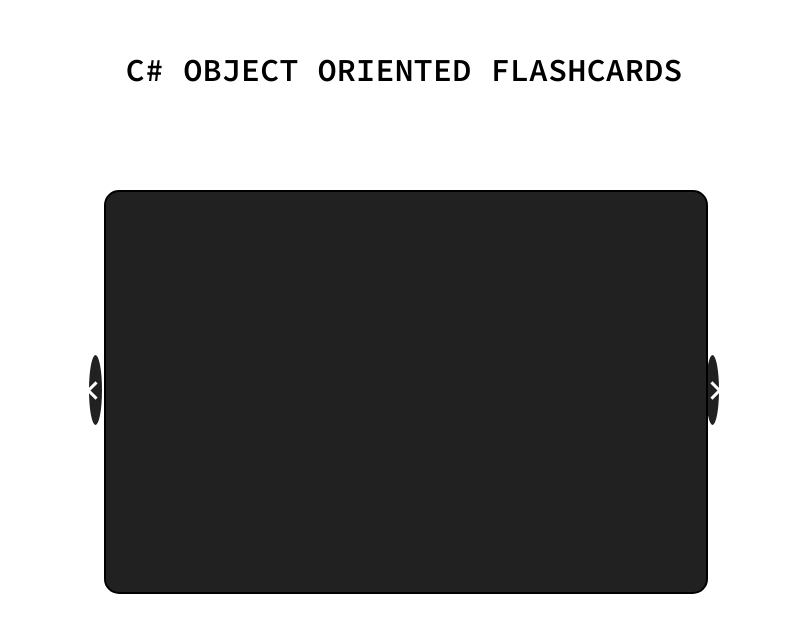
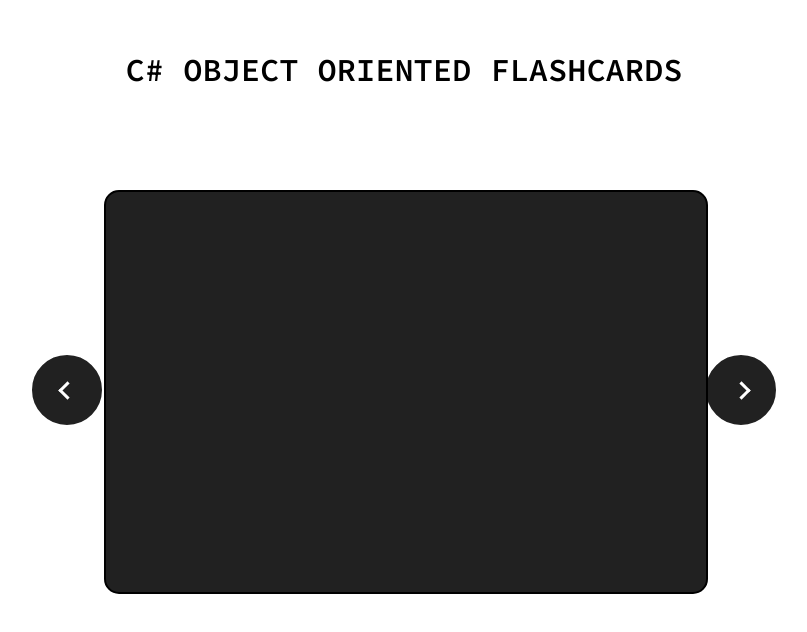
Before and after one commit to Ed-ward-Harris/Flashcards-OOP, a plain HTML site: page index.html in a window 1280 px wide. Shown: the whole page, without its empty margins (236-1043 px from the left). Drawn offline with Linux system fonts and the light colour scheme; no server answers.

Commit message:
minor fixes

```diff
--- a/styles.css
+++ b/styles.css
@@ -78,6 +78,7 @@ section {
     align-items: center;
     transition: all 0.4s ease;
     cursor: pointer;
+    flex-shrink: 0;
 
 }
 
@@ -90,6 +91,7 @@ section {
     background-color:#212121;
     border-radius: 15px;
     border: solid 2px black;
+    cursor: pointer;
 }
 
 .front {
```
